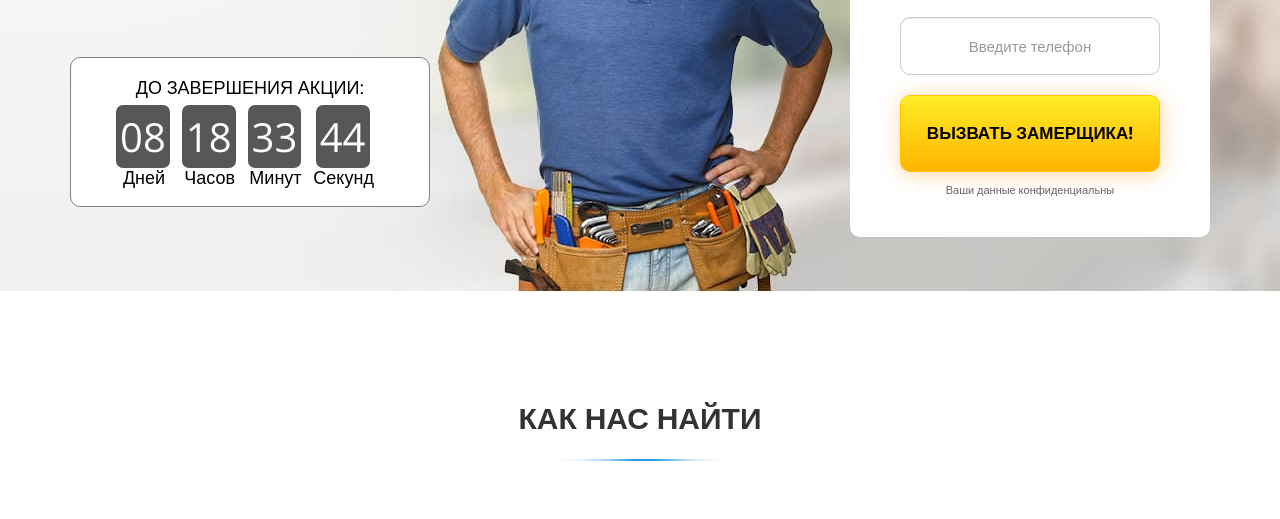
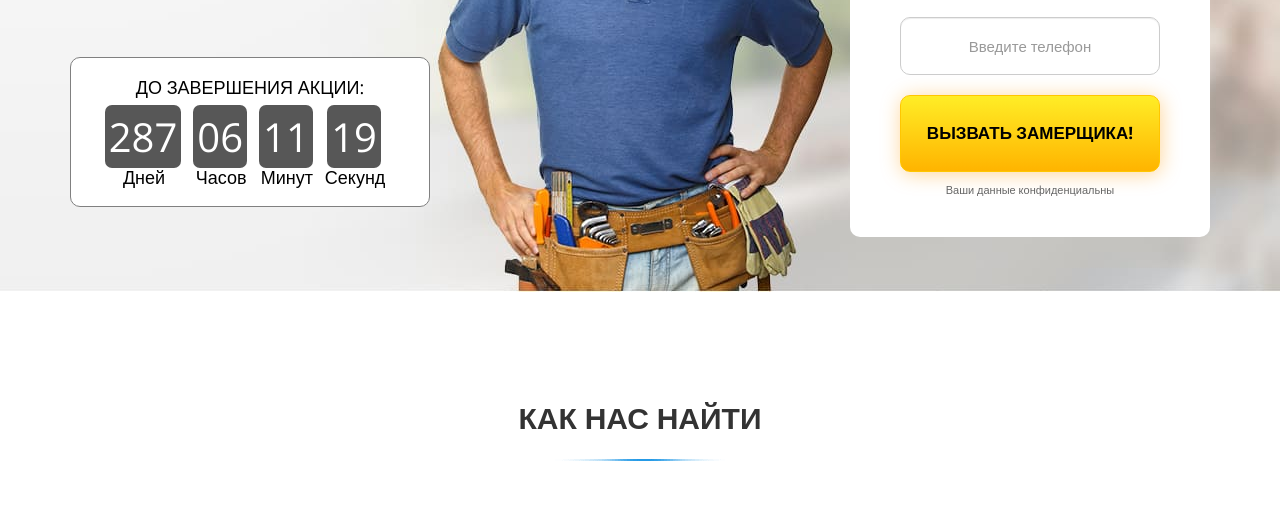
Before and after one commit to ukrWily/window, a website with bundled scripts: page src/index.html in a window 1280 px wide. Shown: the part 5213-5732 px from the top of the page. Built offline with nearby package versions, Linux system fonts and the light colour scheme.

Commit message:
PC Added timer

```diff
--- a/src/js/main.js
+++ b/src/js/main.js
@@ -3,11 +3,13 @@ import modals from "./modules/modals";
 import tabs from "./modules/tabs";
 import forms from "./modules/forms";
 import changeModalState from "./modules/changeModalState";
+import timer from "./modules/timer";
 
 window.addEventListener("DOMContentLoaded", () => {
   "use strict";
 
   let modalState = {};
+  let deadline = "2024-12-31";
 
   changeModalState(modalState);
   modals();
@@ -26,6 +28,7 @@ window.addEventListener("DOMContentLoaded", () => {
     "inline-block"
   );
   forms(modalState);
+  timer(".container1", deadline);
 });
 
 // console.log(localStorage.getItem("res"));
--- /dev/null
+++ b/src/js/modules/timer.js
@@ -0,0 +1,58 @@
+const timer = (id, deadline) => {
+  const addZero = (num) => {
+    if (num <= 9) {
+      return "0" + num;
+    } else {
+      return num;
+    }
+  };
+
+  const getTimeRemaining = (endtime) => {
+    const t = Date.parse(endtime) - Date.parse(new Date()),
+      seconds = Math.floor((t / 1000) % 60),
+      minutes = Math.floor((t / 1000 / 60) % 60),
+      hours = Math.floor((t / (1000 * 60 * 60)) % 24),
+      days = Math.floor(t / (1000 * 60 * 60 * 24));
+
+    return {
+      total: t,
+      days: days,
+      hours: hours,
+      minutes: minutes,
+      seconds: seconds,
+    };
+  };
+
+  const setClock = (selector, endtime) => {
+    const timer = document.querySelector(selector),
+      days = timer.querySelector("#days"),
+      hours = timer.querySelector("#hours"),
+      minutes = timer.querySelector("#minutes"),
+      seconds = timer.querySelector("#seconds"),
+      timeInterval = setInterval(updateClock, 1000);
+
+    updateClock();
+
+    function updateClock() {
+      const t = getTimeRemaining(endtime);
+
+      days.textContent = addZero(t.days);
+      hours.textContent = addZero(t.hours);
+      minutes.textContent = addZero(t.minutes);
+      seconds.textContent = addZero(t.seconds);
+
+      if (t.total <= 0) {
+        days.textContent = "00";
+        hours.textContent = "00";
+        minutes.textContent = "00";
+        seconds.textContent = "00";
+
+        clearInterval(timeInterval);
+      }
+    }
+  };
+
+  setClock(id, deadline);
+};
+
+export default timer;
```
Also changed, not shown: dist/index.html, dist/script.js, 1 other file.
